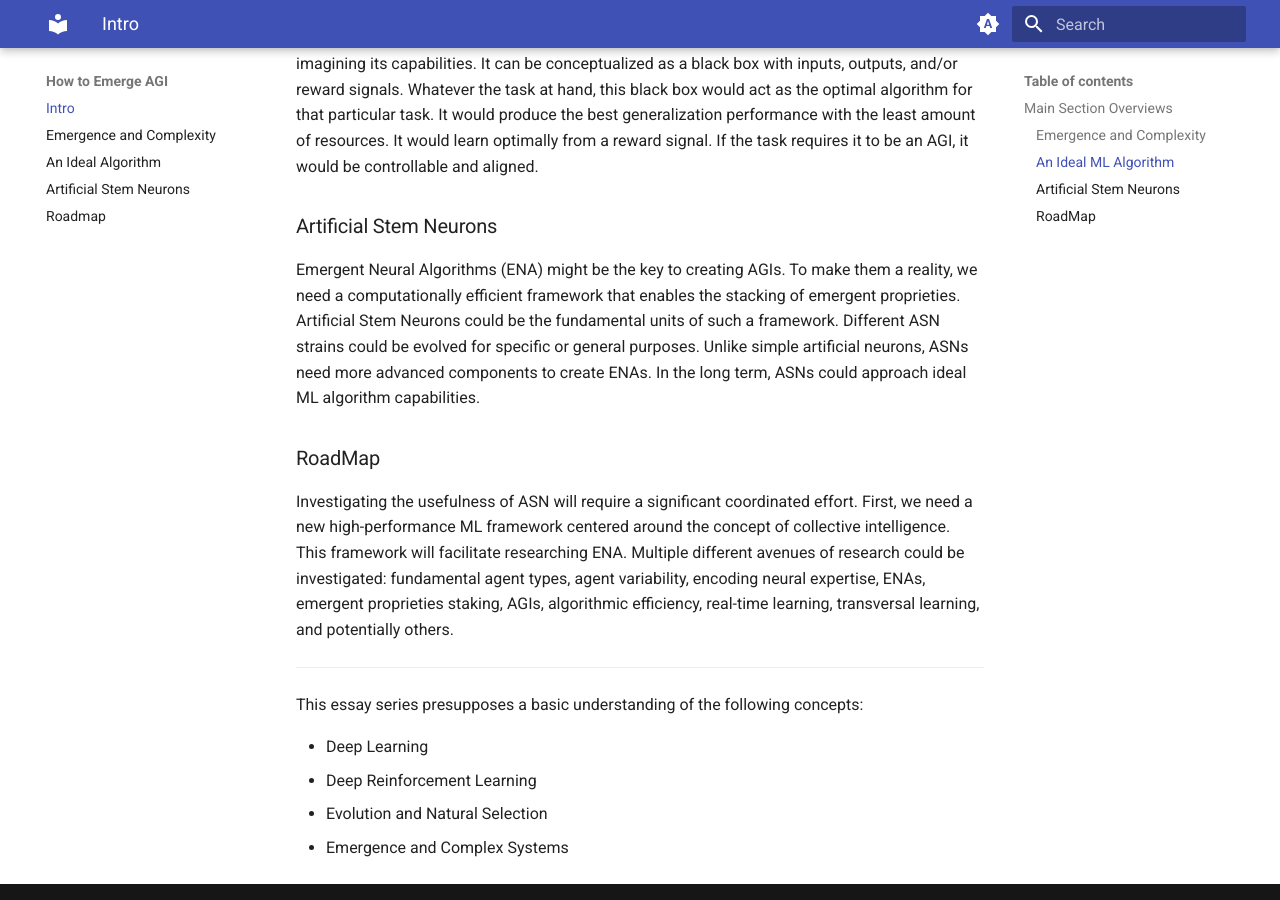
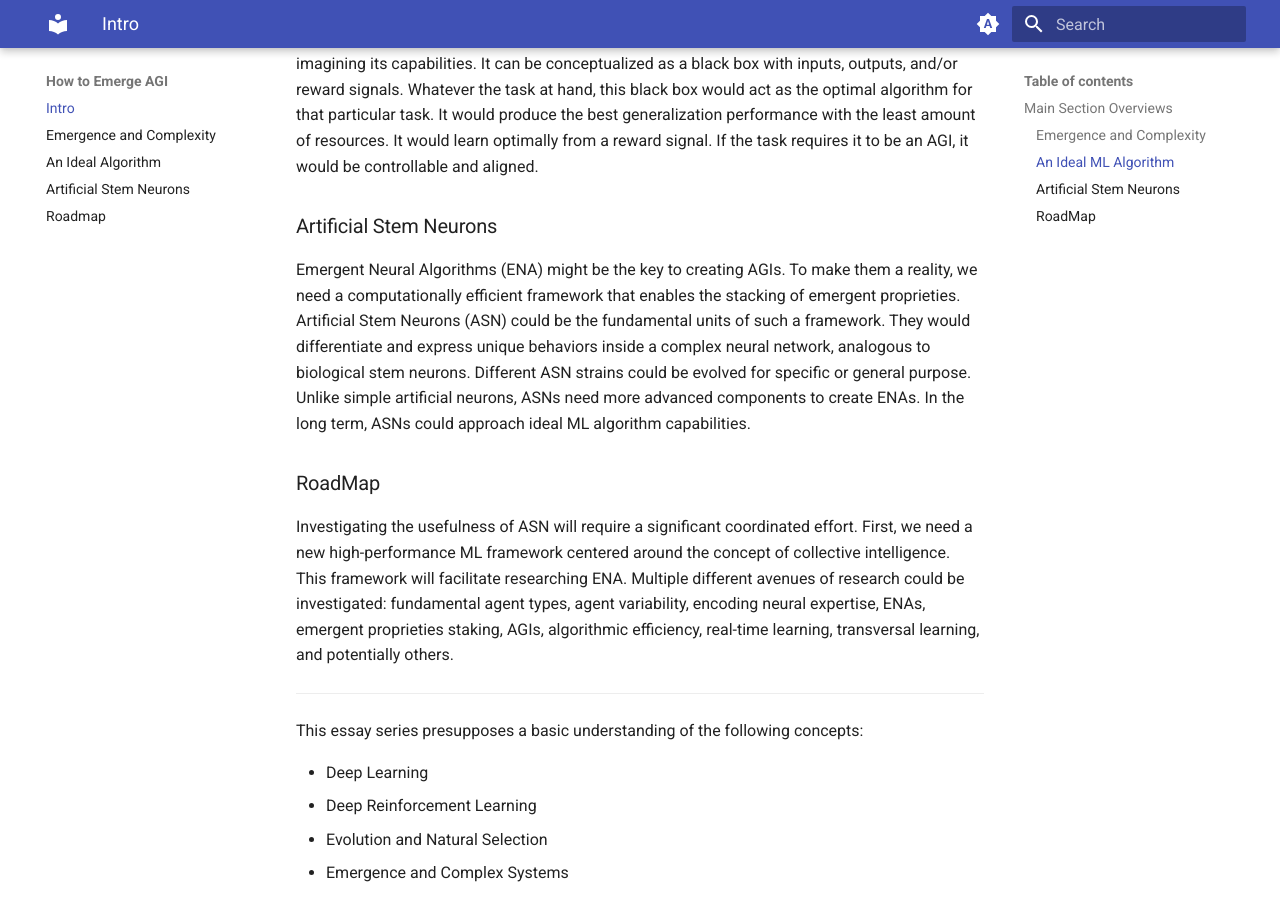
Before and after one commit to francis-bilodeau/ThoughtsNexus, an MkDocs documentation site: the page built from docs/HowtoEmergeAGI/Intro.md, in a window 1280 px wide and 900 px high, scrolled down 1044 px. Built offline with MkDocs 1.6.1 and Material for MkDocs 9.7.7, drawn with Linux system fonts in a browser that asks for light colours.

Commit message:
intro update

```diff
--- a/docs/HowtoEmergeAGI/Intro.md
+++ b/docs/HowtoEmergeAGI/Intro.md
@@ -24,7 +24,7 @@ What would be the ultimate machine learning algorithm? We don't know yet, but we
 
 ### Artificial Stem Neurons
 
-Emergent Neural Algorithms (ENA) might be the key to creating AGIs. To make them a reality, we need a computationally efficient framework that enables the stacking of emergent proprieties. Artificial Stem Neurons could be the fundamental units of such a framework. Different ASN strains could be evolved for specific or general purposes. Unlike simple artificial neurons, ASNs need more advanced components to create ENAs. In the long term, ASNs could approach ideal ML algorithm capabilities.
+Emergent Neural Algorithms (ENA) might be the key to creating AGIs. To make them a reality, we need a computationally efficient framework that enables the stacking of emergent proprieties. Artificial Stem Neurons (ASN) could be the fundamental units of such a framework. They would differentiate and express unique behaviors inside a complex neural network, analogous to biological stem neurons. Different ASN strains could be evolved for specific or general purpose. Unlike simple artificial neurons, ASNs need more advanced components to create ENAs. In the long term, ASNs could approach ideal ML algorithm capabilities.
 
 
 ### RoadMap
```
